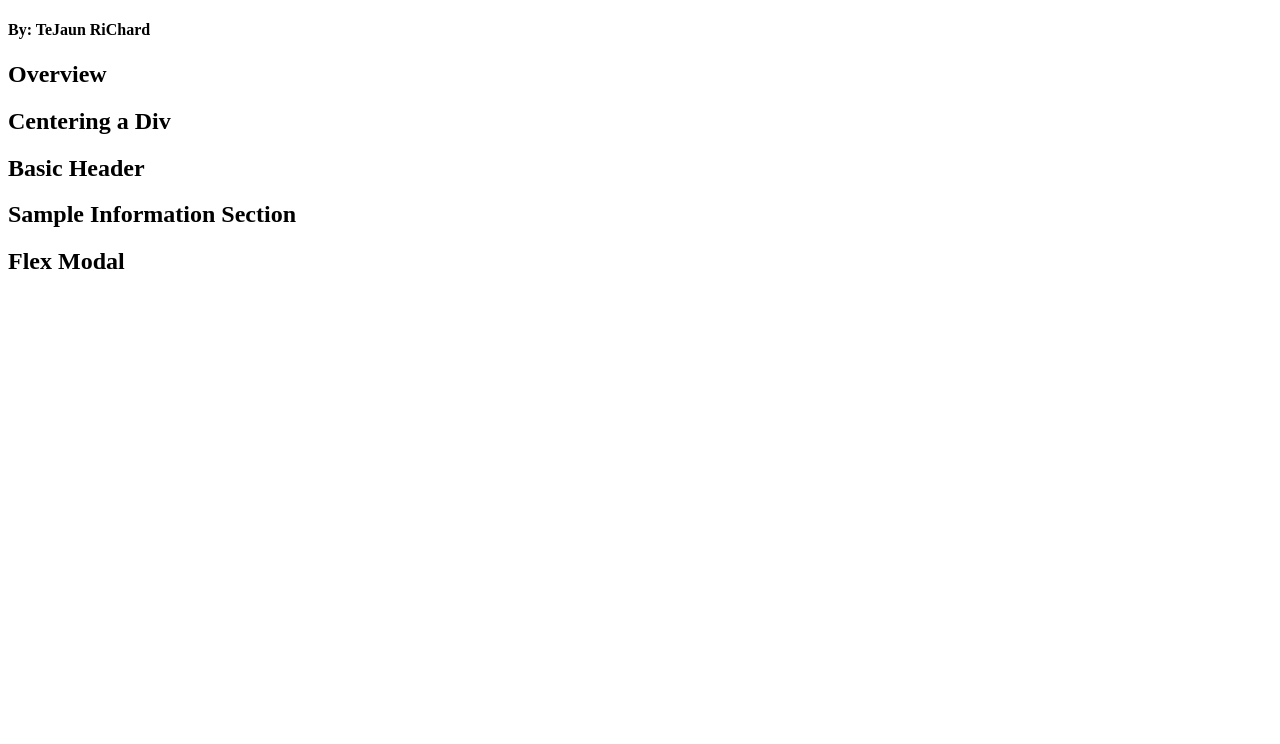
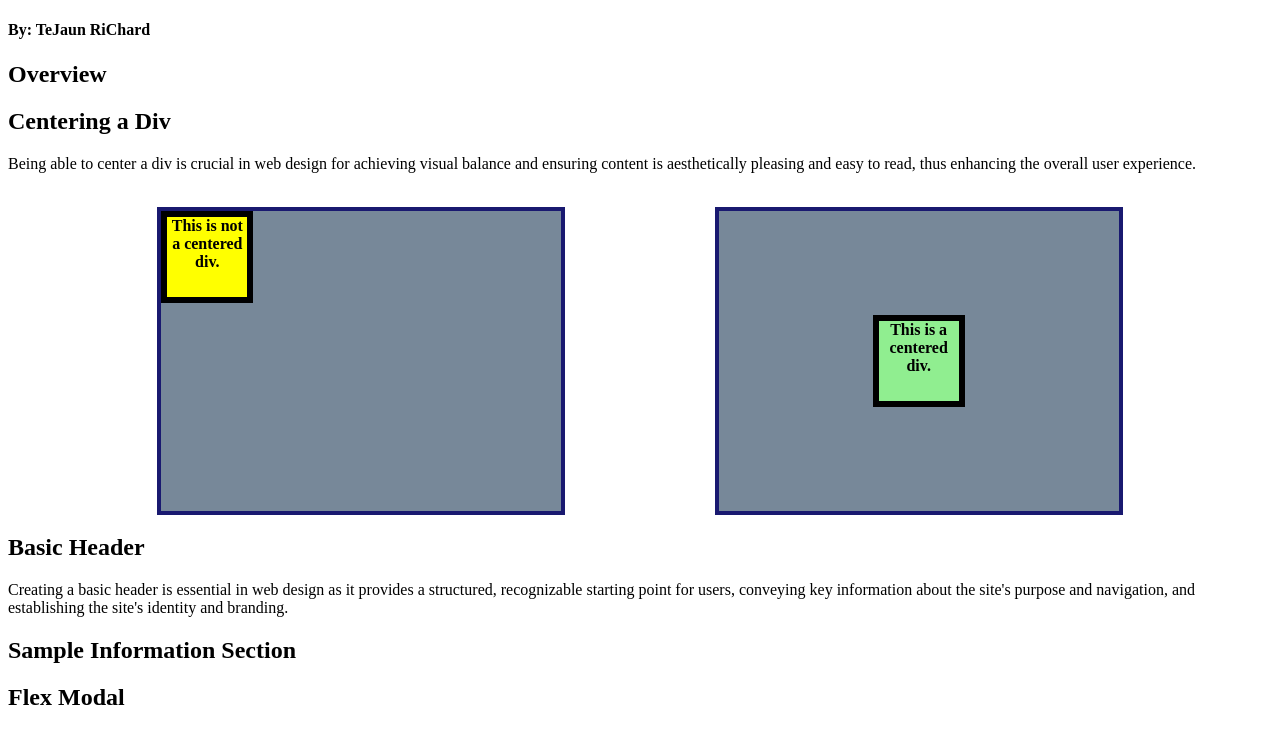
Before and after one commit to tejaun/exploring-css-flex, a plain HTML site: page index.html in a window 1280 px wide. Drawn offline with Linux system fonts and the light colour scheme.

Commit message:
Added HTML + CSS for "Center Div" section.

```diff
--- a/index.html
+++ b/index.html
@@ -1,9 +1,9 @@
 <!DOCTYPE html>
 <html lang="en">
   <head>
-        <meta charset="UTF-8">
+    <meta charset="UTF-8" />
     <title>Exploring CSS Flex | A TeJaun RiChard Project</title>
-        <link rel="stylesheet" href="style.css">
+    <link rel="stylesheet" href="style.css" />
   </head>
 
   <body>
@@ -13,23 +13,33 @@
     <h2>Overview</h2>
 
     <h2>Centering a Div</h2>
-        <p></p>
+    <p>
+      Being able to center a div is crucial in web design for achieving visual
+      balance and ensuring content is aesthetically pleasing and easy to read,
+      thus enhancing the overall user experience.
+    </p>
+    <br />
 
+    <div class="bigcontainer">
+      <div class="container" id="exercise-one-container-one">
+        <div class="box" id="exercise-one-box-one">This is not a centered div.</div>
+      </div>
+
+      <div class="container" id="exercise-one-container-two">
+        <div class="box" id="exercise-one-box-two">This is a centered div.</div>
+      </div>
+    </div>
 
     <h2>Basic Header</h2>
-        <p></p>
+    <p>Creating a basic header is essential in web design as it provides a structured, recognizable starting point for users, conveying key information about the site's purpose and navigation, and establishing the site's identity and branding.
+    </p>
 
     <h2>Sample Information Section</h2>
     <p></p>
 
     <h2>Flex Modal</h2>
     <p></p>
-
-
   </body>
 
-    <footer>
-
-    </footer>
-
+  <footer></footer>
 </html>
--- a/style.css
+++ b/style.css
@@ -0,0 +1,40 @@
+/* ------------------------- */
+/* Centering the Div */
+/* ------------------------- */
+
+.bigcontainer {
+    display: flex;
+    justify-content: space-evenly;
+}
+#exercise-one-container-one, #exercise-one-container-two {
+    background: lightslategray;
+    border: 4px solid midnightblue;
+    width: 400px;
+    height: 300px;
+  }
+
+#exercise-one-container-two {
+    display: flex;
+    align-items: center;
+    justify-content: center;
+}
+
+#exercise-one-box-one, #exercise-one-box-two {
+    font-weight: bold;
+    text-align: center;
+    border: 6px solid black;
+    width: 80px;
+    height: 80px;
+  }
+
+#exercise-one-box-one {
+    background: yellow;
+}
+
+#exercise-one-box-two {
+    background: lightgreen;
+}
+
+/* ------------------------- */
+/* Creating a Basic Header */
+/* ------------------------- */
```
Lines whose indentation alone changed are shown as unchanged.
